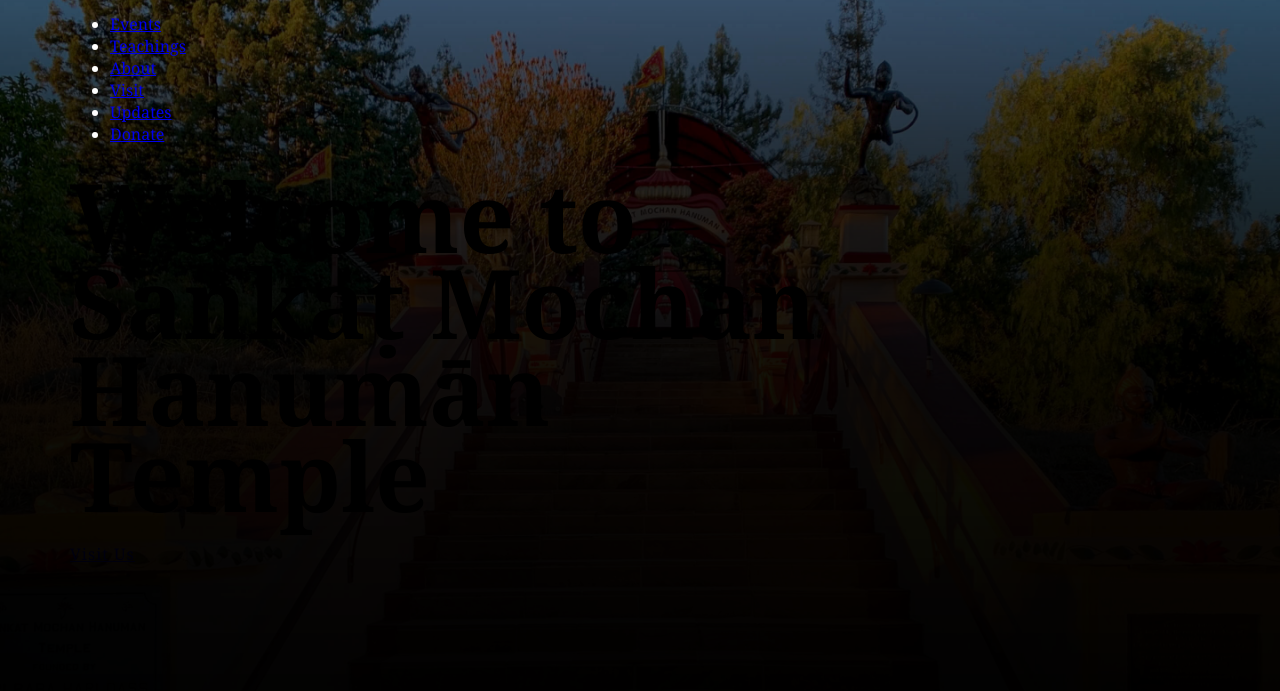
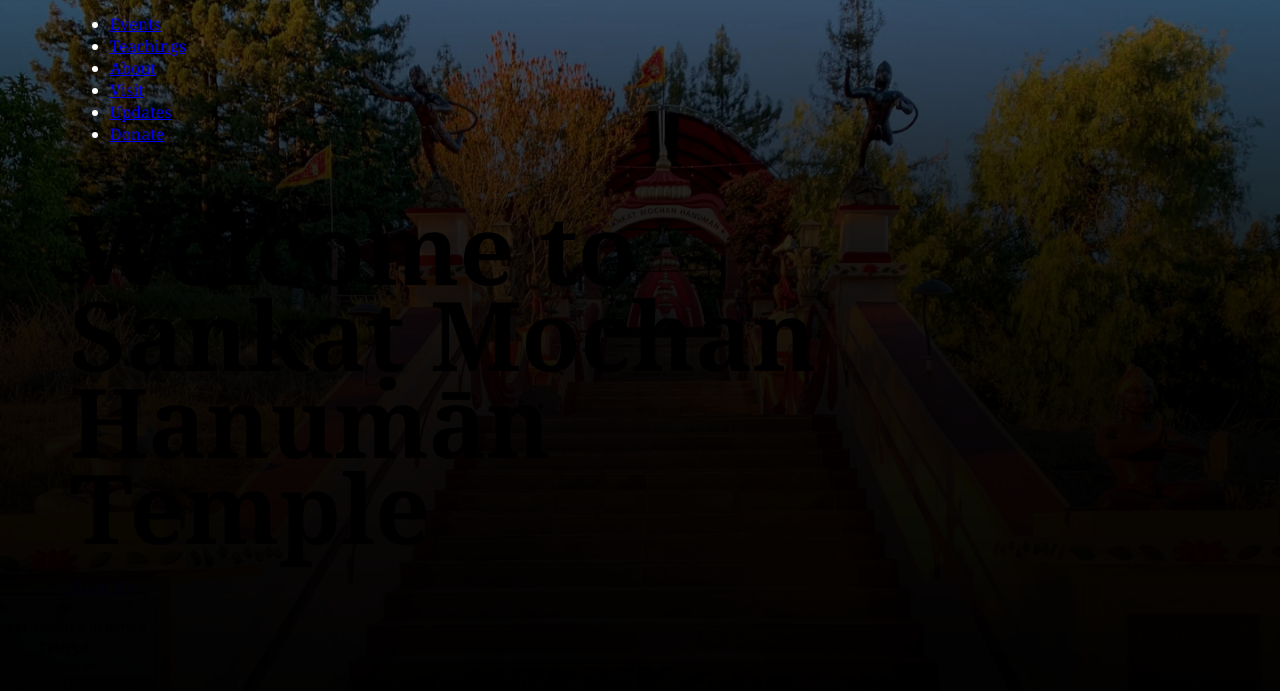
Before and after one commit to stephenkarpeles/gatsby-hanuman-temple, a Gatsby site: page / in a window 1280 px wide. Shown: the part 107-798 px from the top of the page. Built offline with nearby package versions, Linux system fonts and the light colour scheme; Gatsby itself is replaced by a stand-in of ours.

Commit message:
About page

```diff
--- a/src/components/organisms/Header.js
+++ b/src/components/organisms/Header.js
@@ -20,7 +20,7 @@
             <Link to="/">Teachings</Link>
           </li>
           <li>
-            <Link to="/">About</Link>
+            <Link to="/about">About</Link>
           </li>
           <li>
             <Link to="/">Visit</Link>
--- a/src/pcss/Hero.css
+++ b/src/pcss/Hero.css
@@ -1,5 +1,5 @@
 .hero {
-  padding: 14rem 0 12rem;
+  padding: 16rem 0 12rem;
   background: url('../images/hero-tall.jpg');
   background-size: cover;
   position: relative;
```
Also changed, not shown: src/pages/about.js (renamed from src/pages/page-2.js).
